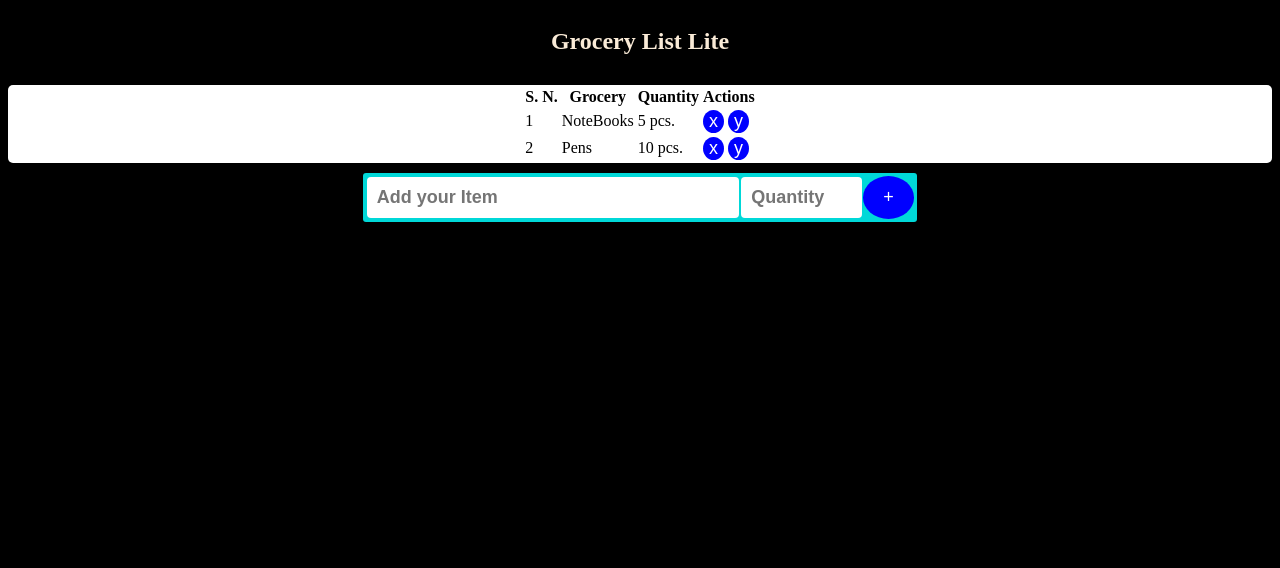
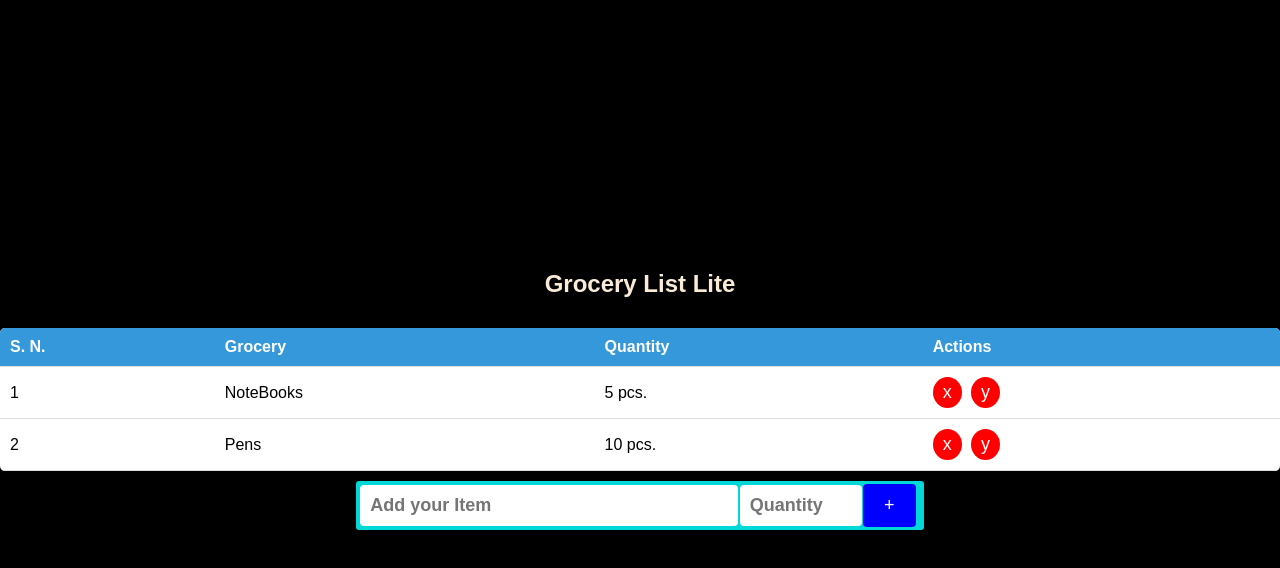
Before and after one commit to OmPrakashMallik2/Grocery-List-Lite, a plain HTML site: page index.html in a window 1280 px wide. Drawn offline with Linux system fonts and the light colour scheme.

Commit message:
almost done

```diff
--- a/index.html
+++ b/index.html
@@ -4,72 +4,7 @@
     <meta charset="UTF-8" />
     <meta name="viewport" content="width=device-width, initial-scale=1.0" />
     <title>Grocery List Lite</title>
-    <style>
-      body {
-        background-color: rgb(0, 0, 0);
-        /* color: white; */
-        display: flex;
-        flex-direction: column;
-        align-items: center;
-        justify-content: center;
-      }
-
-      input {
-        padding: 10px;
-        font-size: large;
-        font-weight: bold;
-        border-radius: 4px;
-        margin: 1px;
-        outline: none;
-        border: none;
-      }
-
-      #input {
-        display: flex;
-        flex-direction: row;
-        background-color: rgb(0, 216, 216);
-        border-radius: 3px;
-        padding: 3px;
-      }
-
-      #text {
-        width: 70%;
-      }
-
-      #text2 {
-        width: 20%;
-      }
-      #add {
-        width: 10%;
-      }
-
-      button {
-        background-color: blue;
-        color: white;
-        border-radius: 50%;
-        border: none;
-        font-size: large;
-      }
-
-      h2 {
-        color:antiquewhite;
-      }
-
-      button:hover {
-        background-color: rgb(0, 0, 69);
-      }
-
-      .table {
-        display: flex;
-        flex-direction: row;
-        justify-content: center;
-        background: white;
-        color: black;
-        margin: 10px 0;
-        border-radius: 5px;
-        width: 100%;
-      }
-    </style>
+    <link rel="stylesheet" href="style.css">
   </head>
   <body>
     <div class="title">
--- a/style.css
+++ b/style.css
@@ -0,0 +1,118 @@
+body {
+    background-color: rgb(0, 0, 0);
+    color: white;
+    display: flex;
+    flex-direction: column;
+    align-items: center;
+    justify-content: center;
+    height: 100vh; /* Ensure the body takes the full viewport height */
+    margin: 0; /* Remove default margin */
+    font-family: Arial, sans-serif; /* Specify a fallback font */
+  }
+
+  /* Container for the title */
+  .title {
+    margin-bottom: 20px; /* Add some spacing below the title */
+  }
+
+  /* Input part */
+  input {
+    padding: 10px;
+    font-size: large;
+    font-weight: bold;
+    border-radius: 4px;
+    margin: 1px;
+    outline: none;
+    border: none;
+    width: 100%; /* Make input fields take full width */
+  }
+
+  #input {
+    display: flex;
+    flex-direction: row;
+    background-color: rgb(0, 216, 216);
+    border-radius: 3px;
+    padding: 3px;
+  }
+
+  #text {
+    width: 70%;
+  }
+
+  #text2 {
+    width: 20%;
+  }
+
+  #add {
+    width: 10%;
+    background-color: blue;
+    color: white;
+    border-radius: 4px; /* Increase border-radius for a smoother look */
+    border: none;
+    font-size: large;
+    cursor: pointer; /* Add cursor pointer to indicate interactivity */
+  }
+
+  /* Hover effect for the add button */
+  #add:hover {
+    background-color: rgb(0, 0, 69);
+  }
+
+  h2 {
+    color: antiquewhite;
+    margin: 0; /* Remove default margin to avoid extra spacing */
+  }
+
+  /* Table part */
+  .table {
+    display: flex;
+    flex-direction: row;
+    justify-content: center;
+    background: white;
+    color: black;
+    margin: 10px 0;
+    border-radius: 5px;
+    width: 100%;
+    overflow: auto; /* Add overflow to handle table scrolling if needed */
+  }
+
+  /* Style the table */
+  table {
+    width: 100%;
+    border-collapse: collapse; /* Remove cell spacing */
+  }
+
+  /* Style table headers */
+  th {
+    background-color: #3498db;
+    color: white;
+    padding: 10px;
+    text-align: left;
+  }
+
+  /* Style table rows */
+  tr {
+    border-bottom: 1px solid #ddd; /* Add border between rows */
+  }
+
+  /* Style table cells */
+  td {
+    padding: 10px;
+  }
+
+  /* Style the "x" and "y" buttons inside table cells */
+  button {
+    background-color: red;
+    color: white;
+    border-radius: 50%;
+    border: none;
+    font-size: large;
+    cursor: pointer;
+    padding: 5px 10px; /* Increase padding for better button appearance */
+    margin-right: 5px; /* Add margin between buttons */
+  }
+
+  /* Hover effect for the buttons */
+  button:hover {
+    background-color: rgb(0, 0, 69);
+  }
```
